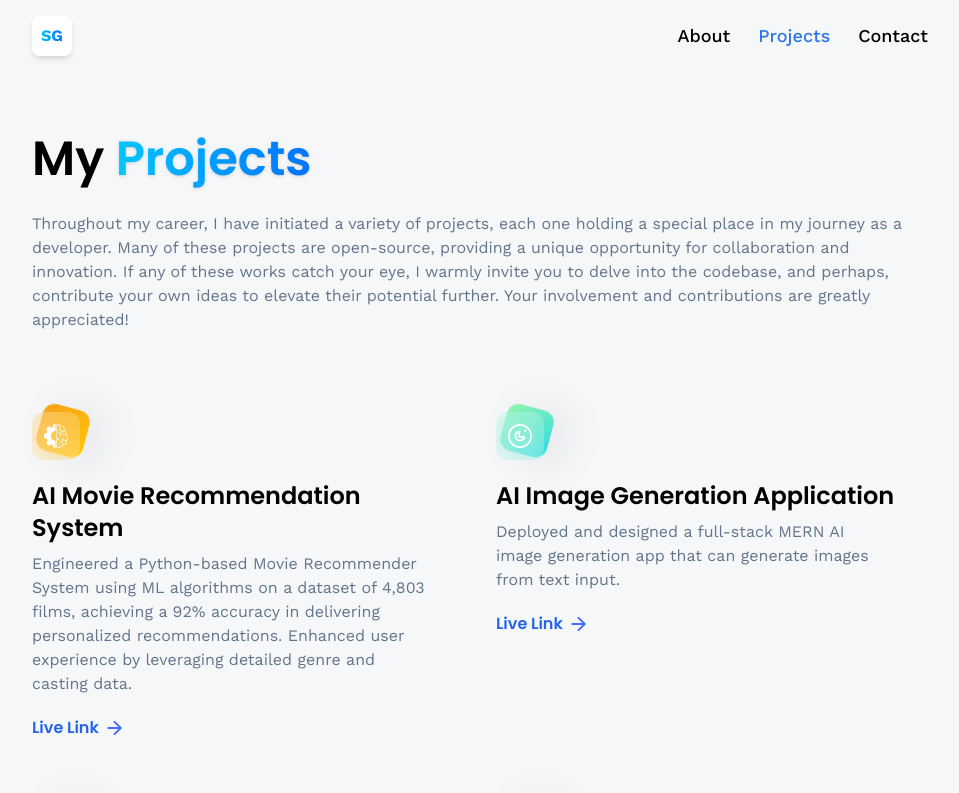
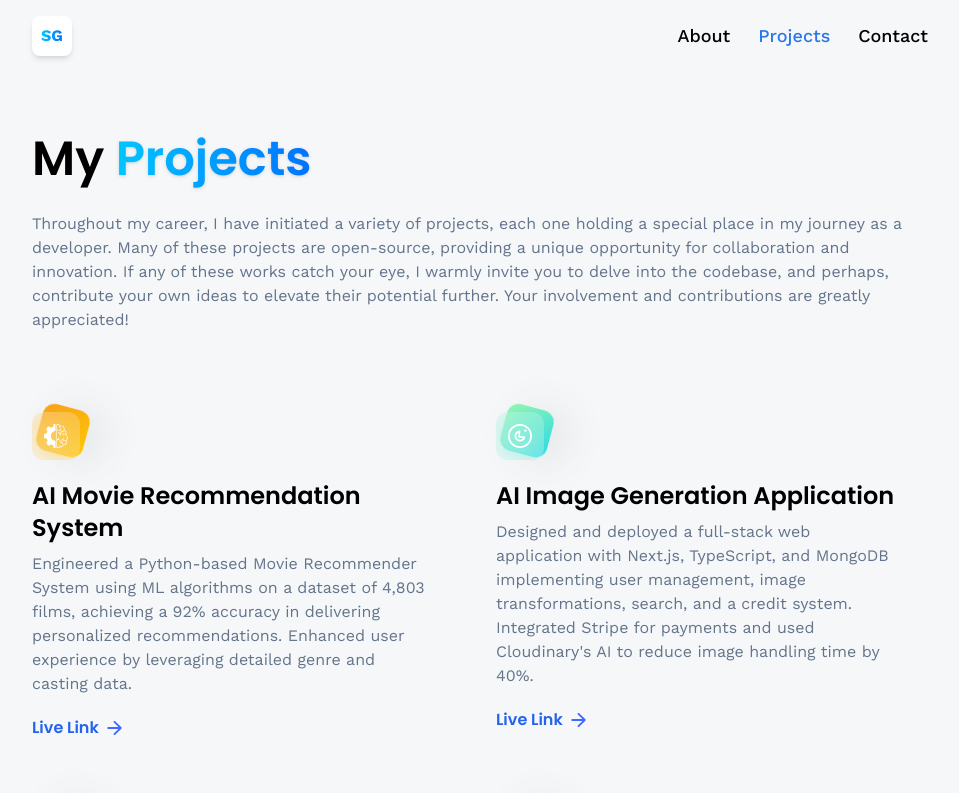
Before and after one commit to shivam10lm/m-Portfolio, a React (Vite) app: page /projects in a window 1280 px wide. Shown: the top 793 px of the page, without its empty margins (160-1119 px from the left). Built offline with nearby package versions, Linux system fonts and the light colour scheme.

Commit message:
Update index.js

```diff
--- a/src/constants/index.js
+++ b/src/constants/index.js
@@ -179,8 +179,8 @@ export const projects = [
     theme: "btn-back-green",
     name: "AI Image Generation Application",
     description:
-      "Deployed and designed a full-stack MERN AI image generation app that can generate images from text input.",
-    link: "https://github.com/shivam10lm/dall-e",
+      "Designed and deployed a full-stack web application with Next.js, TypeScript, and MongoDB implementing user management, image transformations, search, and a credit system. Integrated Stripe for payments and used Cloudinary's AI to reduce image handling time by 40%.",
+    link: "https://imaginify-sigma-sandy.vercel.app",
   },
   {
     iconUrl: car,
```
